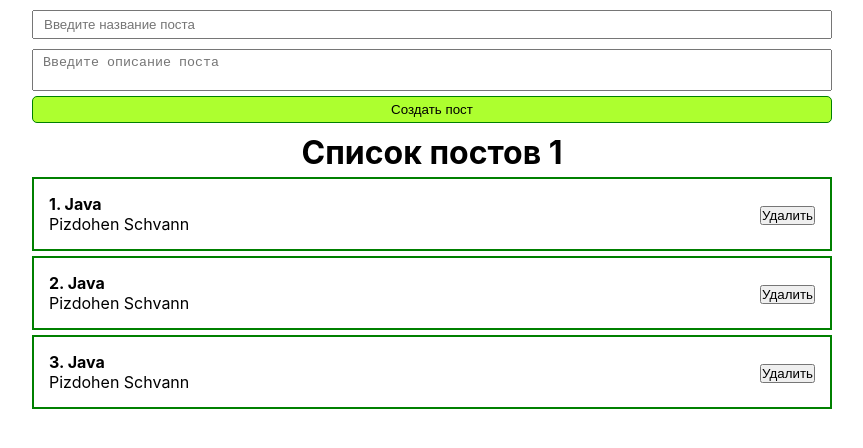
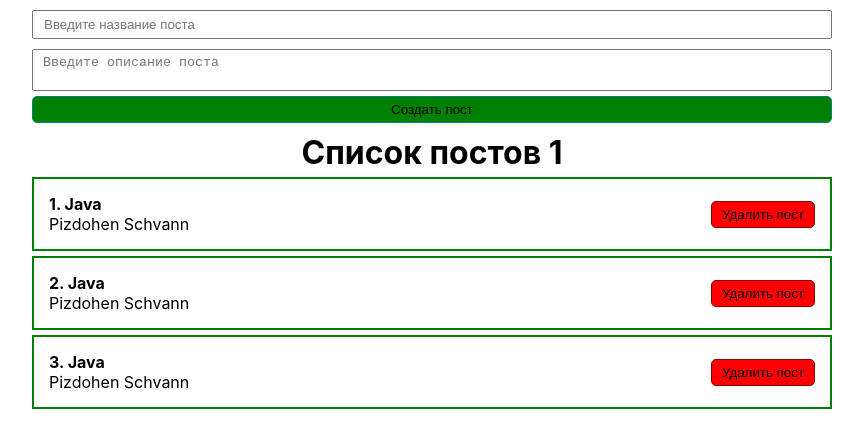
Before and after one commit to HakasLepehen/ulbi, a React (Create React App) app: page / in a window 1280 px wide. Shown: the top 448 px of the page, without its empty margins (208-1071 px from the left). Built offline with nearby package versions, Linux system fonts and the light colour scheme.

Commit message:
adding functional to delete postItems

```diff
--- a/src/App.js
+++ b/src/App.js
@@ -4,20 +4,32 @@ import PostsList from "./components/PostsList/PostsList";
 import PostForm from "./components/PostForm/PostForm";
 
 function App() {
-    const [posts, setPosts] = useState([
-        {number: 1, title: 'Java', body: 'Pizdohen Schvann'},
-        {number: 2, title: 'Java', body: 'Pizdohen Schvann'},
-        {number: 3, title: 'Java', body: 'Pizdohen Schvann'}
+    let [posts, setPosts] = useState([
+        {id: 1, title: 'Java', body: 'Pizdohen Schvann'},
+        {id: 2, title: 'Java', body: 'Pizdohen Schvann'},
+        {id: 3, title: 'Java', body: 'Pizdohen Schvann'}
     ]);
 
     const createPost = (newPost) => {
         setPosts([...posts, newPost]);
     }
 
+    const deletePost = (index) => {
+        const newPosts = posts.filter((post) => post.id !== index);
+        setPosts(newPosts)
+    }
+
     return (
         <div className='app'>
-            <PostForm create={createPost}/>
-            <PostsList posts={posts} title='Список постов 1'/>
+            <PostForm
+                create={createPost}
+                posts={posts}
+            />
+            <PostsList
+                posts={posts}
+                title='Список постов 1'
+                deletePost={deletePost}
+            />
         </div>
     );
 }
--- a/src/components/PostForm/PostForm.jsx
+++ b/src/components/PostForm/PostForm.jsx
@@ -4,18 +4,18 @@ import Button from "../UI/Button/Button";
 import Input from "../UI/Input/Input";
 import Textarea from "../UI/Textarea/Textarea";
 
-const PostForm = ({create}) => {
-    const [post, setPost] = useState({title: '', body: ''});
+const PostForm = ({create, posts}) => {
+    const [post, setPost] = useState({id: '', title: '', body: ''});
 
     const addNewPost = (e) => {
         e.preventDefault();
         const newPost = {
             ...post,
-            id: Date.now()
+            id: posts.length + 1
         }
         console.log(newPost);
         create(newPost);
-        setPost({title: '', body: ''})
+        setPost({id: '', title: '', body: ''})
     }
 
     return (
@@ -29,6 +29,7 @@ const PostForm = ({create}) => {
                 onChange={e => setPost({...post, body: e.target.value})}
             />
             <Button
+                className={classes.send}
                 onClick={addNewPost}
             >
                 Создать пост
--- a/src/components/PostForm/PostForm.module.css
+++ b/src/components/PostForm/PostForm.module.css
@@ -3,3 +3,8 @@
     display: flex;
     flex-direction: column;
 }
+
+.send {
+    background-color: green;
+    border: 1px solid teal;
+}
--- a/src/components/Postitem/PostItem.jsx
+++ b/src/components/Postitem/PostItem.jsx
@@ -1,17 +1,24 @@
 import React from 'react';
 import classes from "./PostItem.module.css";
+import Button from "../UI/Button/Button";
 
 const PostItem = (props) => {
-    console.log('Пропсы поста', props)
+    console.log('Пропсы поста', props);
+
     return (
         <div>
             <div className={classes.post}>
                 <div className="post__content">
-                    <strong>{props.number}. {props.post.title}</strong>
+                    <strong>{props.post.id}. {props.post.title}</strong>
                     <div>{props.post.body}</div>
                 </div>
                 <div className="post__btns">
-                    <button>Удалить</button>
+                    <Button
+                        className={classes.delete}
+                        onClick={()=> {props.deletePost(props.post.id)}}
+                    >
+                        Удалить пост
+                    </Button>
                 </div>
             </div>
         </div>
--- a/src/components/Postitem/PostItem.module.css
+++ b/src/components/Postitem/PostItem.module.css
@@ -8,3 +8,8 @@
 .post:nth-child(n) {
     margin-top: 5px;
 }
+
+.delete {
+    background-color: red;
+    border: 1px solid darkred;
+}
--- a/src/components/PostsList/PostsList.jsx
+++ b/src/components/PostsList/PostsList.jsx
@@ -1,12 +1,17 @@
 import React from 'react';
 import PostItem from "../Postitem/PostItem";
 
-const PostsList = ({posts, title}) => {
+const PostsList = ({posts, title, deletePost}) => {
     return (
         <div>
             <h1 className='title'>{title}</h1>
             {posts.map((post, index) =>
-                <PostItem number={index + 1} post={post} key={post.id} />
+                <PostItem
+                    number={index + 1}
+                    post={post}
+                    key={index}
+                    deletePost={deletePost}
+                />
             )}
         </div>
     );
--- a/src/components/UI/Button/Button.jsx
+++ b/src/components/UI/Button/Button.jsx
@@ -2,11 +2,11 @@ import React from 'react';
 import classes from "./Button.module.css";
 
 const Button = (props) => {
-    console.log('Пропсы кнопки: ', props);
+    // console.log('Пропсы кнопки: ', props);
 
     return (
         <button
-            className={classes.send}
+            className={`${classes.btn}  ${props.className}`}
             onClick={props.onClick}
         >
             {props.children}
--- a/src/components/UI/Button/Button.module.css
+++ b/src/components/UI/Button/Button.module.css
@@ -1,7 +1,5 @@
-.send {
+.btn {
     display: inline-block;
     padding: 5px 10px;
     border-radius: 5px;
-    border: 1px solid green;
-    background-color: greenyellow;
 }
```
